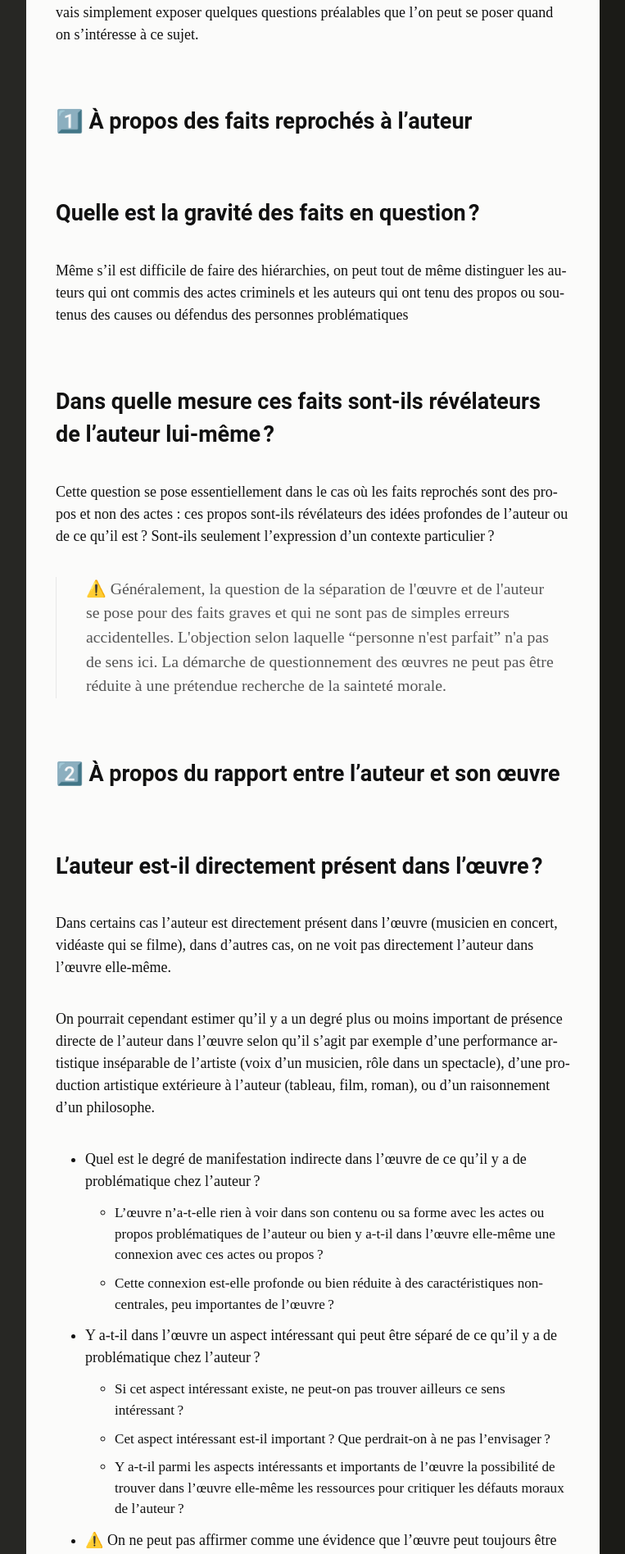
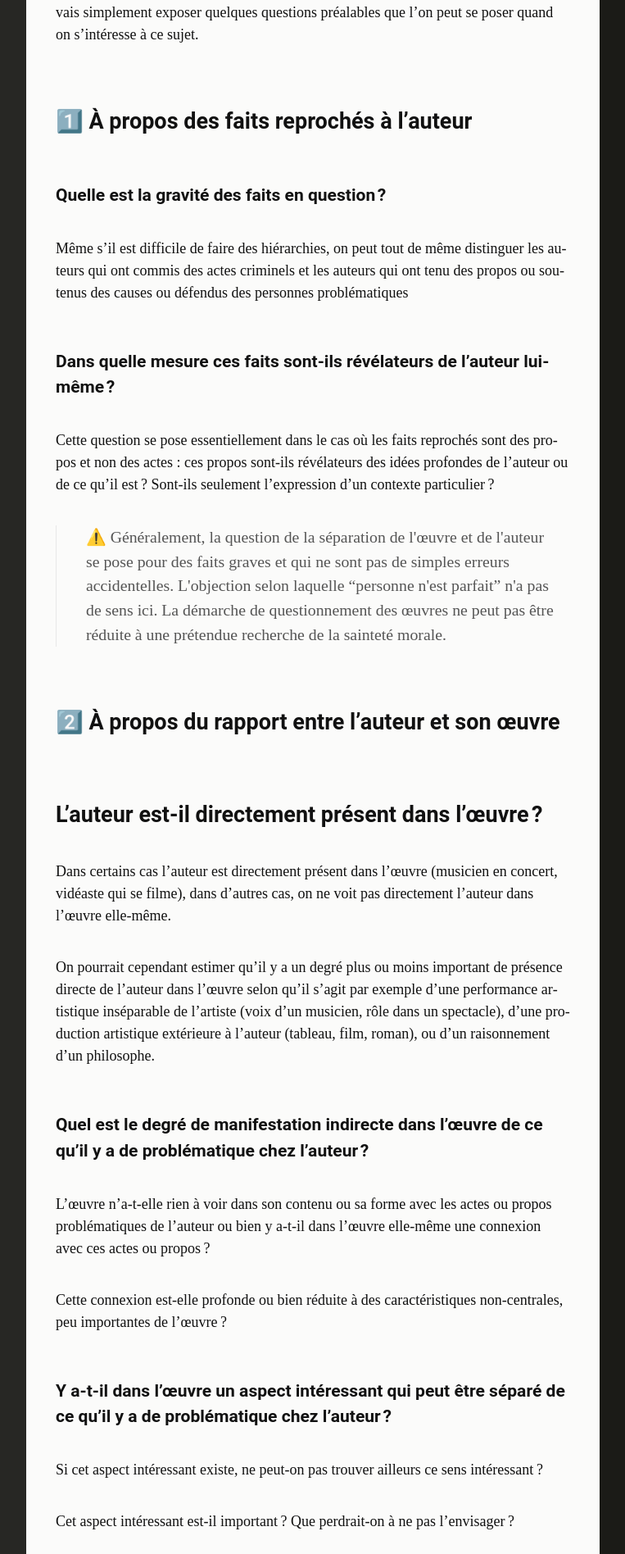
Before and after one commit to eyssette/Blog, a Jekyll site: the page built from _posts/2022-07-04-séparer-l-oeuvre-de-l-auteur.md, in a window 1280 px wide. Shown: the part 722-2618 px from the top of the page at 82% size, without its empty margins (388-1151 px from the left). Built offline with Jekyll 4.4.1, drawn with Linux system fonts in a browser that asks for light colours; nearby versions of some CDN libraries; some web fonts are replaced; comment, search, counter and statistics services are not loaded; some of the changed text lies outside the part shown.

Commit message:
Update 2022-07-04-séparer-l-oeuvre-de-l-auteur.md

```diff
--- a/_posts/2022-07-04-séparer-l-oeuvre-de-l-auteur.md
+++ b/_posts/2022-07-04-séparer-l-oeuvre-de-l-auteur.md
@@ -12,10 +12,10 @@ Face à cette diversité, on pourrait justifier d'adopter la même attitude pour
 
 ## 1️⃣ À propos des faits reprochés à l'auteur
 
-## Quelle est la gravité des faits en question ?
+### Quelle est la gravité des faits en question ?
 Même s'il est difficile de faire des hiérarchies, on peut tout de même distinguer les auteurs qui ont commis des actes criminels et les auteurs qui ont tenu des propos ou soutenus des causes ou défendus des personnes problématiques
 
-## Dans quelle mesure ces faits sont-ils révélateurs de l'auteur lui-même ?
+### Dans quelle mesure ces faits sont-ils révélateurs de l'auteur lui-même ?
 
 Cette question se pose essentiellement dans le cas où les faits reprochés sont des propos et non des actes : ces propos sont-ils révélateurs des idées profondes de l'auteur ou de ce qu'il est ? Sont-ils seulement l'expression d'un contexte particulier ?
 
@@ -28,23 +28,39 @@ Cette question se pose essentiellement dans le cas où les faits reprochés sont
 Dans certains cas l'auteur est directement présent dans l'œuvre (musicien en concert, vidéaste qui se filme), dans d'autres cas, on ne voit pas directement l'auteur dans l'œuvre elle-même.
 
 On pourrait cependant estimer qu'il y a un degré plus ou moins important de présence directe de l'auteur dans l'œuvre selon qu'il s'agit par exemple d'une performance artistique inséparable de l'artiste (voix d'un musicien, rôle dans un spectacle), d'une production artistique extérieure à l'auteur (tableau, film, roman), ou d'un raisonnement d'un philosophe.
-- Quel est le degré de manifestation indirecte dans l'œuvre de ce qu'il y a de problématique chez l'auteur ?
-  - L'œuvre n'a-t-elle rien à voir dans son contenu ou sa forme avec les actes ou propos problématiques de l'auteur ou bien y a-t-il dans l'œuvre elle-même une connexion avec ces actes ou propos ?
-  - Cette connexion est-elle profonde ou bien réduite à des caractéristiques non-centrales, peu importantes de l'œuvre ?
--  Y a-t-il dans l'œuvre un aspect intéressant qui peut être séparé de ce qu'il y a de problématique chez l'auteur ?
-   - Si cet aspect intéressant existe, ne peut-on pas trouver ailleurs ce sens intéressant ?
-   - Cet aspect intéressant est-il important ? Que perdrait-on à ne pas l'envisager ?
-   - Y a-t-il parmi les aspects intéressants et importants de l'œuvre la possibilité de trouver dans l'œuvre elle-même les ressources pour critiquer les défauts moraux de l'auteur ?
-- ⚠️ On ne peut pas affirmer comme une évidence que l'œuvre peut toujours être séparée de l'auteur : l'auteur est parfois présent directement dans l'œuvre, et il y a parfois un lien étroit entre l'œuvre et les actes ou propos problématiques de l'auteur
+
+### Quel est le degré de manifestation indirecte dans l'œuvre de ce qu'il y a de problématique chez l'auteur ?
+
+L'œuvre n'a-t-elle rien à voir dans son contenu ou sa forme avec les actes ou propos problématiques de l'auteur ou bien y a-t-il dans l'œuvre elle-même une connexion avec ces actes ou propos ?
+
+Cette connexion est-elle profonde ou bien réduite à des caractéristiques non-centrales, peu importantes de l'œuvre ?
+
+### Y a-t-il dans l'œuvre un aspect intéressant qui peut être séparé de ce qu'il y a de problématique chez l'auteur ?
+
+Si cet aspect intéressant existe, ne peut-on pas trouver ailleurs ce sens intéressant ?
+
+Cet aspect intéressant est-il important ? Que perdrait-on à ne pas l'envisager ?
+
+Y a-t-il parmi les aspects intéressants et importants de l'œuvre la possibilité de trouver dans l'œuvre elle-même les ressources pour critiquer les défauts moraux de l'auteur ?
+
+<blockquote>⚠️ On ne peut pas affirmer comme une évidence que l'œuvre peut toujours être séparée de l'auteur : l'auteur est parfois présent directement dans l'œuvre, et il y a parfois un lien étroit entre l'œuvre et les actes ou propos problématiques de l'auteur</blockquote>
 
 ## 3️⃣ À propos du rapport entre nous et l'œuvre
 
-- Avons-nous un rapport distancié avec l'auteur ?
-     - L'auteur est-il vivant ou mort ?
-     - Le rapport que nous avons avec l'œuvre conduit-il à un éloge public de l'auteur ?
-- Avons-nous un rapport distancié avec l'œuvre ?
-  - Avons-nous un rapport critique ou non-critique avec l'œuvre ?
-  - L'œuvre est-elle envisagée comme l'expression de l'auteur ou bien envisagée de manière plus large ?
-- L'attitude que nous adoptons va-t-elle conduire à des conséquences problématiques ?
-  - L'attitude en question relève-t-elle seulement de la vie privée ?
-  - Notre attitude va-t-elle avoir des effets sur nous ou sur les autres et conduire à renforcer ou banaliser des jugements ou comportements problématiques ?
+### Avons-nous un rapport distancié avec l'auteur ?
+
+L'auteur est-il vivant ou mort ?
+
+Le rapport que nous avons avec l'œuvre conduit-il à un éloge public de l'auteur ?
+
+### Avons-nous un rapport distancié avec l'œuvre ?
+
+Avons-nous un rapport critique ou non-critique avec l'œuvre ?
+
+L'œuvre est-elle envisagée comme l'expression de l'auteur ou bien envisagée de manière plus large ?
+
+### L'attitude que nous adoptons va-t-elle conduire à des conséquences problématiques ?
+
+L'attitude en question relève-t-elle seulement de la vie privée ?
+
+Notre attitude va-t-elle avoir des effets sur nous ou sur les autres et conduire à renforcer ou banaliser des jugements ou comportements problématiques ?
```
